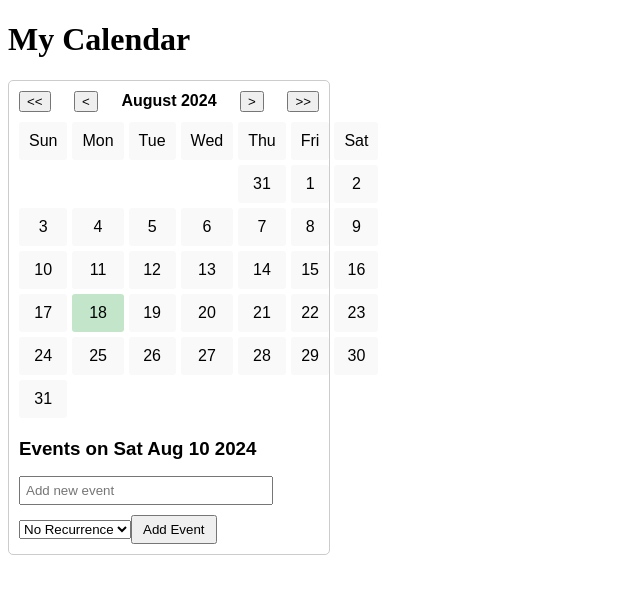
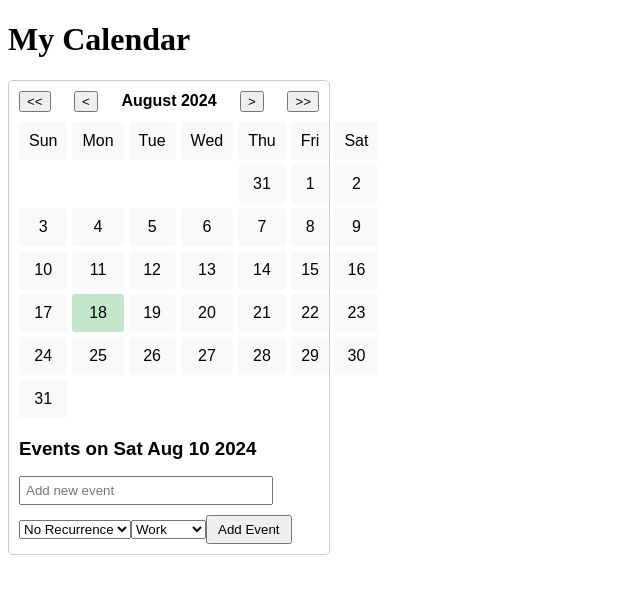
Before and after one commit to ankurhalder/calendar, a React (Vite) app: page / in a window 1280 px wide. Both pictures are taken after a click on the element "10". Shown: the top 594 px of the page, without its empty margins (0-640 px from the left). Built offline with nearby package versions, Linux system fonts and the light colour scheme.

Commit message:
chore: Add category selection to calendar events

```diff
--- a/src/components/Calendar.jsx
+++ b/src/components/Calendar.jsx
@@ -7,8 +7,16 @@ const Calendar = () => {
   const [selectedDate, setSelectedDate] = useState(null);
   const [newEvent, setNewEvent] = useState("");
   const [recurrence, setRecurrence] = useState("none");
+  const [category, setCategory] = useState("work");
 
   const daysOfWeek = ["Sun", "Mon", "Tue", "Wed", "Thu", "Fri", "Sat"];
+
+  const categories = {
+    work: "blue",
+    personal: "green",
+    holiday: "red",
+    birthday: "purple",
+  };
 
   const firstDayOfMonth = new Date(
     currentDate.getFullYear(),
@@ -81,7 +89,7 @@ const Calendar = () => {
       ...events,
       [dateKey]: [
         ...(events[dateKey] || []),
-        { description: newEvent, recurrence },
+        { description: newEvent, recurrence, category },
       ],
     };
     setEvents(updatedEvents);
@@ -101,7 +109,6 @@ const Calendar = () => {
   const getEventsForDate = (date) => {
     const dateKey = date.toDateString();
     let dateEvents = events[dateKey] || [];
-    // Check for recurring events
     Object.keys(events).forEach((key) => {
       events[key].forEach((event) => {
         if (event.recurrence !== "none") {
@@ -150,9 +157,15 @@ const Calendar = () => {
             onClick={() => day && handleDayClick(day)}
           >
             {day ? day.getDate() : ""}
-            {day && getEventsForDate(day).length > 0 && (
-              <span className="event-indicator">•</span>
-            )}
+            {day &&
+              getEventsForDate(day).map((event, idx) => (
+                <div
+                  key={idx}
+                  className="event-indicator"
+                  style={{ backgroundColor: categories[event.category] }}
+                  title={event.description}
+                ></div>
+              ))}
           </div>
         ))}
       </div>
@@ -161,7 +174,7 @@ const Calendar = () => {
           <h3>Events on {selectedDate.toDateString()}</h3>
           <ul>
             {getEventsForDate(selectedDate).map((event, index) => (
-              <li key={index}>
+              <li key={index} style={{ color: categories[event.category] }}>
                 {event.description} ({event.recurrence})
                 <button onClick={() => handleDeleteEvent(selectedDate, index)}>
                   Delete
@@ -185,6 +198,15 @@ const Calendar = () => {
             <option value="monthly">Monthly</option>
             <option value="yearly">Yearly</option>
           </select>
+          <select
+            value={category}
+            onChange={(e) => setCategory(e.target.value)}
+          >
+            <option value="work">Work</option>
+            <option value="personal">Personal</option>
+            <option value="holiday">Holiday</option>
+            <option value="birthday">Birthday</option>
+          </select>
           <button onClick={handleAddEvent}>Add Event</button>
         </div>
       )}
```
